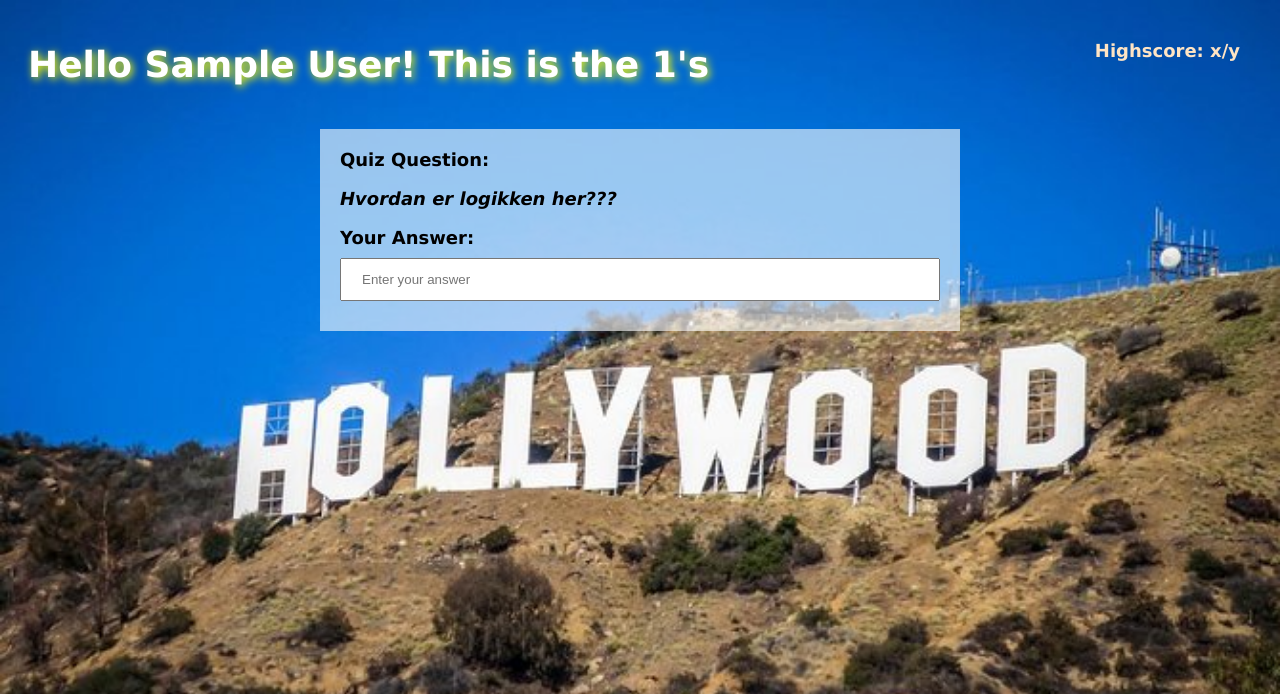
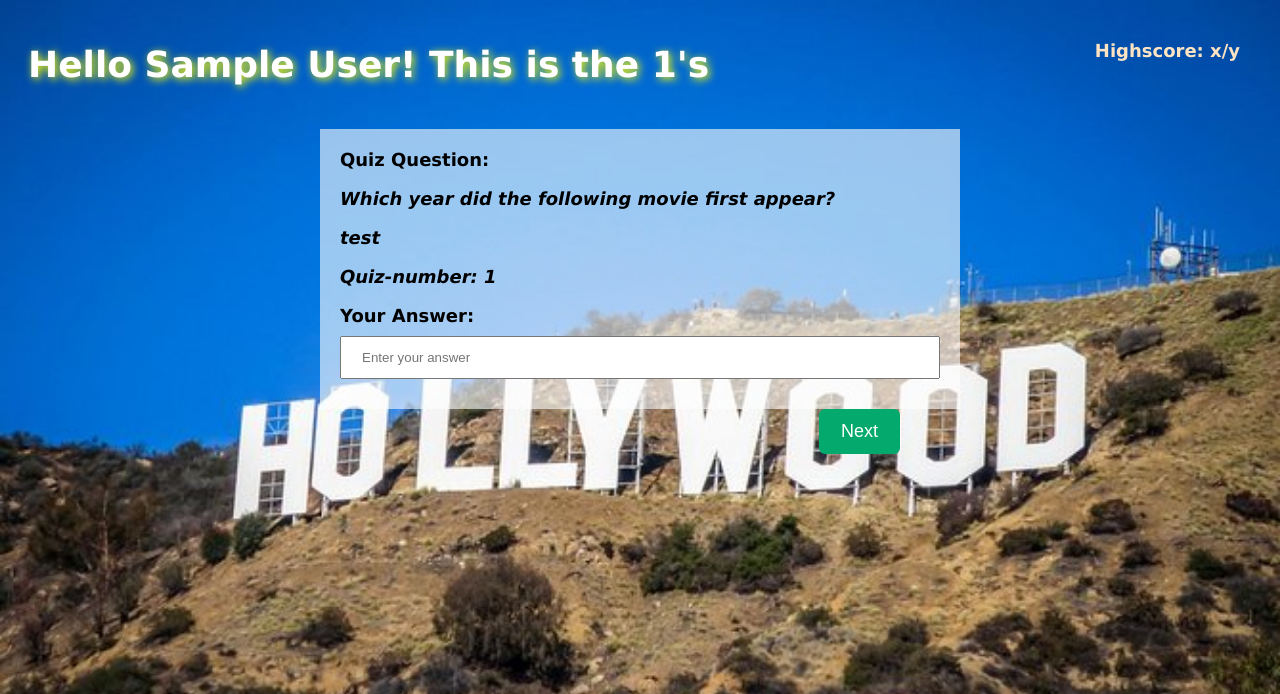
Before and after one commit to nielsgreniman/disGroupProject, a Flask app: page /quiz in a window 1280 px wide. Shown: the top 694 px of the page. Run offline with Flask 2, Linux system fonts and the light colour scheme; the visitor is signed in with stand-in values (Sample User, id 1).

Commit message:
Added Next-button

```diff
--- a/project/quiz_app/templates/quiz.html
+++ b/project/quiz_app/templates/quiz.html
@@ -27,14 +27,21 @@
     <div class="quiz">
         <label for="quiz-question">Quiz Question:</label>
         <p style="font-style: italic;">{{ quiz_question }}</p>
+        <p style="font-style: italic;">{{ chosen_movie }}</p>
+        <p style="font-style: italic;">Quiz-number: {{ quiz_number }}</p>
+
 
         <!-- Answer Text Box -->
+<form method="post" name="answer_field" action="/quiz">
         <div class="answer-field">
             <label for="answer">Your Answer:</label>
             <input type="text" id="answer" name="answer" placeholder="Enter your answer" />
+            <input class="startbutton" type="submit" value="Next" style="float: right;">
+            <input type="hidden" id="quiz_number" name="quiz_number" value='{{ quiz_number }}'>
         </div>
     </div>
 
+</form>
 </body>
 
 </html>
--- a/project/quiz_app/views.py
+++ b/project/quiz_app/views.py
@@ -8,6 +8,8 @@ app.secret_key = "super secret key"
 
 @app.route("/", methods = ['GET', 'POST'])
 def home():
+##
+    session.clear()
     noNameError = False
     if request.method == 'POST':
         name = request.form.get('name')
@@ -18,6 +20,7 @@ def home():
             session["name"] = name
             session["decade"] = decade
             return redirect(url_for('quiz'))
+###
     return render_template("home.html", error=noNameError)
 
 @app.route("/about/")
@@ -41,16 +44,50 @@ def hello_there(name = None):
 def get_data():
     return app.send_static_file("data.json")
 
-@app.route('/quiz')
+@app.route('/quiz',  methods = ['GET', 'POST'])
 def quiz():
+    quiz_number = 1
     name = session.get("name")
     decade = session.get("decade")
-    return render_template(
-                            'quiz.html',
-                            name=name,
-                            decade=decade,
-                            highscore="x/y",
-                            quiz_question="Hvordan er logikken her???")
+    if request.method == 'POST':
+        quiz_number = request.form.get('quiz_number', type=int)
+        if quiz_number is not None:
+            try:
+                quiz_number = int(quiz_number) + 1
+            except ValueError:
+                return "Quiz number should be an integer."
+        else:
+            return "No quiz number received."
+    if name and decade:
+# Her skal der nu ske følgende:
+# Funktion der skriver navn ned i databasen
+
+# Der loopes 5 gange, ét for hvert spørgsmål
+# Hvis i > 5 så slut => redirect til slutside.
+# Slutside kan så enten gå til quiz-side eller til home-side
+
+# Fem film væælges tilfældig fra databasen hørende til det rigtige årti
+# Lav funktion dertil
+
+# Scoren opdateres for hvert spørgsmål
+# Lav funktion dertil
+
+# Next-knappen sender information om, hvilket spørgsmål
+# der er det næste i ræækken, dvs. variablen "i"
+#
+            chosen_movie = "test"
+            quiz_question = "Which year did the following movie first appear?"
+            return render_template(
+                                    'quiz.html',
+                                    name=name,
+                                    decade=decade,
+                                    highscore="x/y",
+                                    quiz_question=quiz_question,
+                                    quiz_number=quiz_number,
+                                    chosen_movie=chosen_movie)
+    else:
+        return render_template("home.html", error=False)
+
 
 if __name__ == '__main__':
     app.run(debug=True)
```
